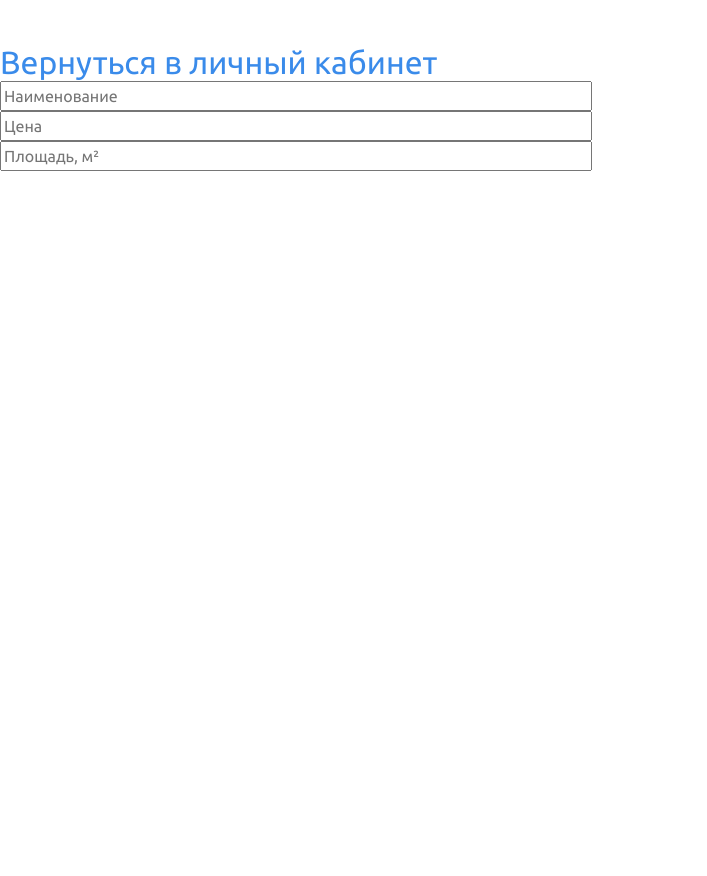
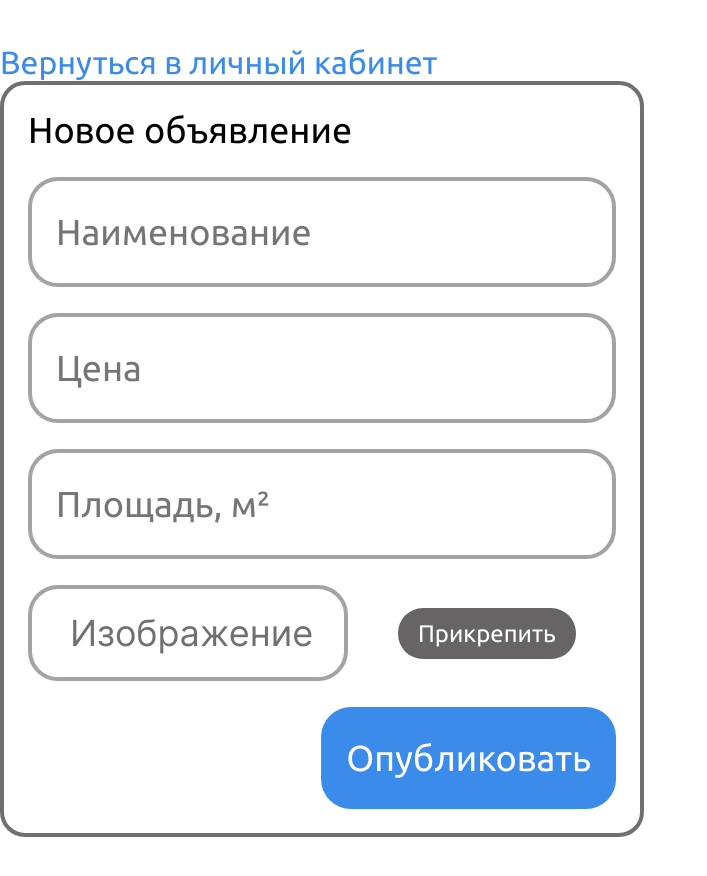
Before and after one commit to fdrfdr/practice, a plain HTML site: page page/advertisement.html in a window 1280 px wide. Shown: the whole page, without its empty margins (0-707 px from the left). Before the commit the page ends 800 px from the top, so only its background shows below. Drawn offline with Linux system fonts and the light colour scheme; files whose address does not match are found by name.

Commit message:
intermidate commit

```diff
--- a/page/advertisement.html
+++ b/page/advertisement.html
@@ -13,9 +13,18 @@
             <a href="lk.html" class="advertisement-link">Вернуться в личный кабинет</a>
             <div class="advertisement-content">
                 <form class="advertisement-form">
+                    <label class="advertisement-form__title">Новое объявление</label>
                     <input type="text" class="advertisement-form__item" placeholder="Наименование">
                     <input type="text" class="advertisement-form__item" placeholder="Цена">
                     <input type="text" class="advertisement-form__item" placeholder="Площадь, м²">
+                    <div class="advertisement-container">
+                    <label for="file-upload" class="custom-file-upload">
+                        Изображение
+                    </label>
+                    <input id="file-upload" type="file">
+                    <input class="advertisement-button" id="file-button" type="button" value="Прикрепить">
+                </div>
+                <button class="advertisement-form__button">Опубликовать</button>
                 </form>
             </div>
         </div>
--- a/scss/advertisement/blocks/_advertisement.scss
+++ b/scss/advertisement/blocks/_advertisement.scss
@@ -4,7 +4,7 @@
     &-content{
         display: flex;
         flex-direction: column;
-
+        flex-wrap: wrap;
     }
 
     &-link{
@@ -16,9 +16,71 @@
     &-form{
         display: flex;
         flex-direction: column;
-
+        max-width: 644px;
+        gap:26px;
+        padding: 24px;
+        border: solid 4px #707070;
+        border-radius: 25px;
+        &__title{
+            font-size: 36px;
+            color: #000000;
+            line-height: 42px;
+        }
         &__item{
             max-width: 592px;
+            font-size: 36px;
+            color:#A3A3A3;
+            border-radius: 30px;
+            padding: 24px;
+            border: 4px solid #A3A3A3;
+        }
+
+        &__button{
+            max-width: 305px;
+            padding: 24px 25px;
+            border-radius:30px ;
+            background-color: #3A8BEA;
+            color: #FFFFFF;
+            font-size: 36px;
+            cursor: pointer;
+            margin-left: auto;
         }
     }
+
+    &-container{
+        display: flex;
+        align-items: center;
+    }
+
+    &-button{
+        color: #FFFFFF;
+        background-color: #666464;
+        border: none;
+        max-height: 52px;
+        padding: 11px 20px;
+        border-radius: 25px;
+        font-size: 24px;
+        line-height: 29px;
+        margin-left: 50px;
+        cursor: pointer;
+    }
 }
+
+
+input[type="file"] {
+    display: none;
+  }
+
+  .custom-file-upload {
+    font-family: "inter",sans-serif;
+    max-width: 320px;
+    border: 1px solid #ccc;
+    display: inline-block;
+    padding: 22px 38px;
+    cursor: pointer;
+    border-radius: 30px;
+    font-size: 36px;
+    line-height: 44px;
+    border: 4px solid #A3A3A3;
+    color: #707070;
+  }
--- a/scss/mainpage/main.scss
+++ b/scss/mainpage/main.scss
@@ -2,6 +2,12 @@
 @import "blocks/apartament";
 @import "blocks/cooperation";
 @import "blocks/footer";
+
+.tab{
+    background: url(/img/main.png);
+    height: 990px;
+}
+
 .container{
     max-width: 1320px;
     margin: 0 auto;
```
Also changed, not shown: page/index.html (+74 -0 lines), scss/advertisement/main.css, scss/mainpage/main.css, 3 other files.
